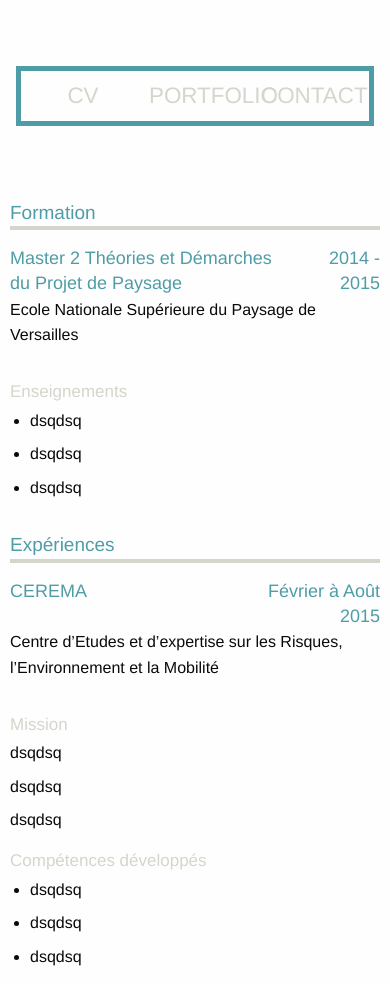
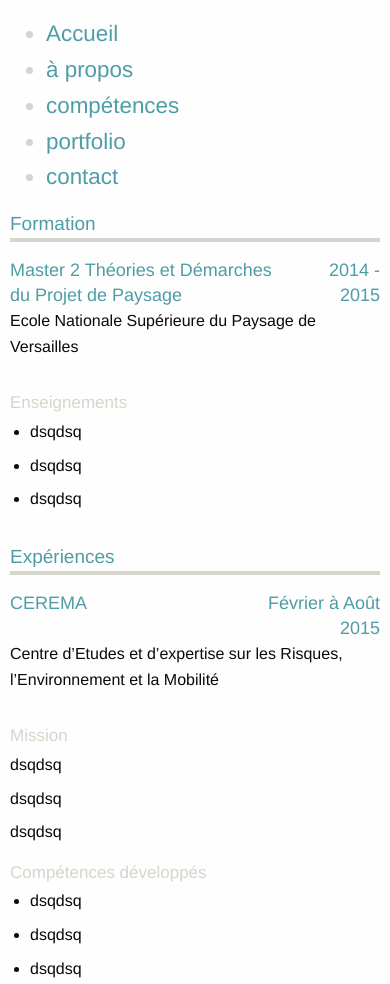
Before and after one commit to ColinPeyrat/rion-rion, a website: page index.html in a window 390 px wide. Drawn offline with Linux system fonts and the light colour scheme.

Commit message:
start the responsive menu

```diff
--- a/css/app.scss
+++ b/css/app.scss
@@ -53,6 +53,10 @@
 	color: $primary-color;
 }
 
+.headermobile{
+	display:none;
+}
+
 
 /* Header style
 ---------------------------------------- */
@@ -62,14 +66,14 @@
 	font-size:1.4rem;
 	padding:$global-padding;
 
-	#menu{
+	.menu{
 		margin-top: 50px;
 		margin-bottom: 50px;
 
 		padding: $global-padding/2  $global-padding  $global-padding/2 $global-padding ;
 		border: 5px solid $primary-color;
 
-		#menu-grid{
+		.menu-grid{
 
 			a{
 				color:$secondary-color;
@@ -159,3 +163,18 @@
 		}
 	}
 }
+
+/* Responsive
+---------------------------------------- */
+
+
+@media screen and (max-width: 768px) {
+
+    .menu{
+        display: none;
+    }
+
+    .headermobile  {
+        display: block;
+    }
+}
--- a/index.html
+++ b/index.html
@@ -10,14 +10,33 @@
   <body>
   <header class="navbar">
     <div class="row">
-      <div id="menu" class="medium-10 medium-offset-1 large-8 large-offset-2 columns">
-        <div id="menu-grid" class="row text-center">
+      <div class="medium-10 medium-offset-1 large-8 large-offset-2 columns menu">
+        <div class="row text-center menu-grid">
           <div class="small-4 columns"><a href="index.html">cv</a></div>
           <div class="small-4 columns"><a href="portfolio.html">portfolio</a></div>
           <div class="small-4 columns"><a href="contact.html">contact</a></div>
         </div>
       </div>
     </div>
+    <div class="headermobile mobile rows">
+        <div class="twelve columns">
+          <div class="pull-right">
+            <div id="releaseMenu">
+              <span></span>
+              <span></span>
+              <span></span>
+              <span></span>
+            </div>
+          </div>
+            <ul class="menumobile u-cf">
+              <li><a href="#welcome">Accueil</a></li>
+              <li><a href="#about">à propos</a></li>
+              <li><a href="#competences">compétences</a></li>
+              <li ><a href="#portfolio">portfolio</a></li>
+              <li><a href="#contact">contact</a></li>
+            </ul>
+        </div>
+      </div>
   </header>
   <section class="cv">
     <div class="row formation">
```
Also changed, not shown: css/app.css.
